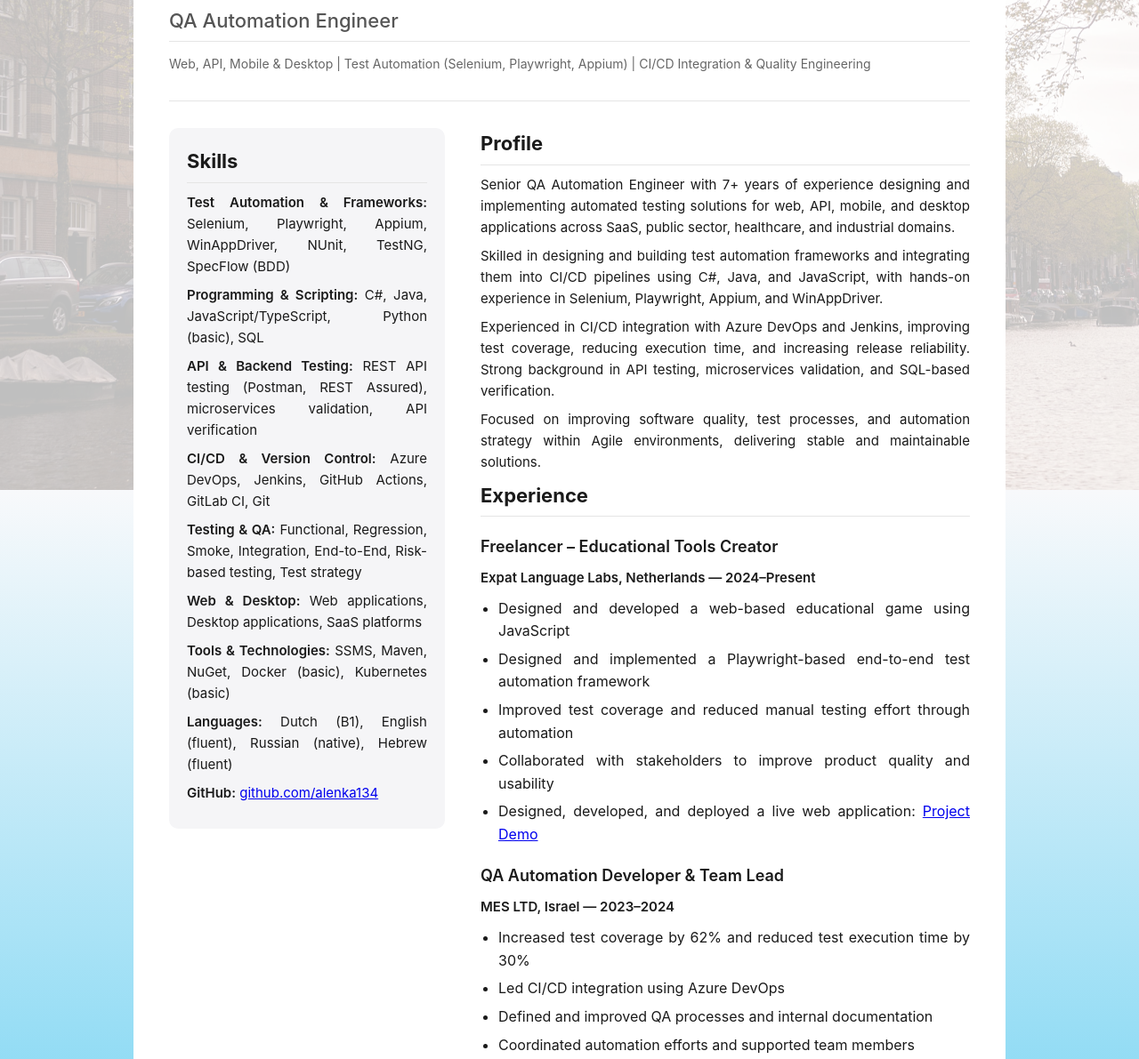
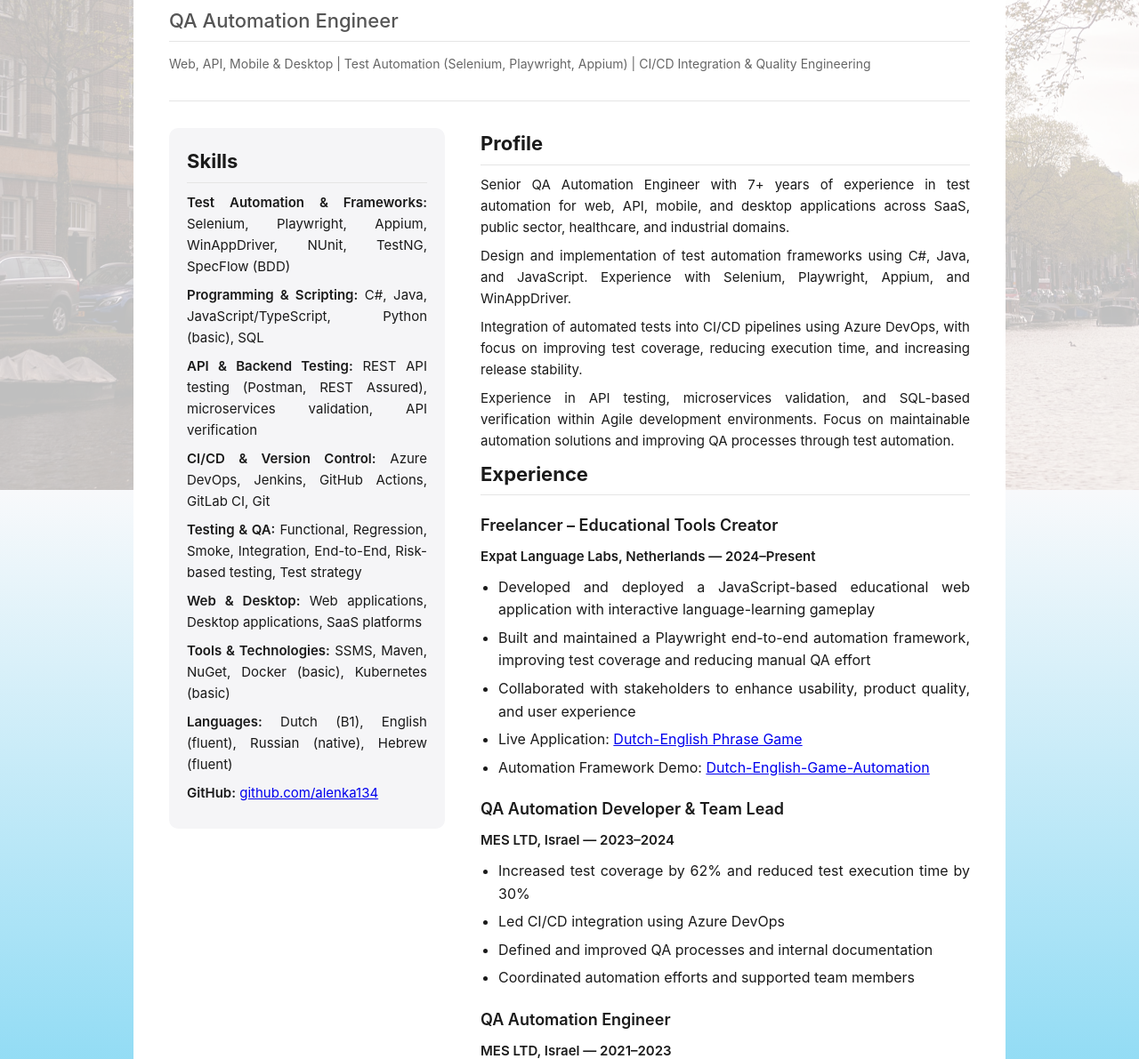
Before and after one commit to alenka134/my-first-blog, a Django app: page /cv/ in a window 1280 px wide. Shown: the part 249-1440 px from the top of the page at 89% size. Run offline with Django 5.2, Linux system fonts and the light colour scheme.

Commit message:
Update CV profile and translations

```diff
--- a/cv/templates/cv/cv.html
+++ b/cv/templates/cv/cv.html
@@ -82,19 +82,19 @@
                 <h2>{% trans "Profile" %}</h2>
 
                 <p>
-                    {% trans "Senior QA Automation Engineer with 7+ years of experience designing and implementing automated testing solutions for web, API, mobile, and desktop applications across SaaS, public sector, healthcare, and industrial domains." %}
+                    {% trans "Senior QA Automation Engineer with 7+ years of experience in test automation for web, API, mobile, and desktop applications across SaaS, public sector, healthcare, and industrial domains." %}
                 </p>
 
                 <p>
-                    {% trans "Skilled in designing and building test automation frameworks and integrating them into CI/CD pipelines using C#, Java, and JavaScript, with hands-on experience in Selenium, Playwright, Appium, and WinAppDriver." %}
+                    {% trans "Design and implementation of test automation frameworks using C#, Java, and JavaScript. Experience with Selenium, Playwright, Appium, and WinAppDriver." %}
                 </p>
 
                 <p>
-                    {% trans "Experienced in CI/CD integration with Azure DevOps and Jenkins, improving test coverage, reducing execution time, and increasing release reliability. Strong background in API testing, microservices validation, and SQL-based verification." %}
+                    {% trans "Integration of automated tests into CI/CD pipelines using Azure DevOps, with focus on improving test coverage, reducing execution time, and increasing release stability." %}
                 </p>
 
                 <p>
-                    {% trans "Focused on improving software quality, test processes, and automation strategy within Agile environments, delivering stable and maintainable solutions." %}
+                    {% trans "Experience in API testing, microservices validation, and SQL-based verification within Agile development environments. Focus on maintainable automation solutions and improving QA processes through test automation." %}
                 </p>
             </section>
 
@@ -106,14 +106,23 @@
                     <h3>{% trans "Freelancer – Educational Tools Creator" %}</h3>
                     <p><strong>{% trans "Expat Language Labs, Netherlands — 2024–Present" %}</strong></p>
                     <ul>
-                        <li>{% trans "Designed and developed a web-based educational game using JavaScript" %}</li>
-                        <li>{% trans "Designed and implemented a Playwright-based end-to-end test automation framework" %}</li>
-                        <li>{% trans "Improved test coverage and reduced manual testing effort through automation" %}</li>
-                        <li>{% trans "Collaborated with stakeholders to improve product quality and usability" %}</li>
+                        <li>{% trans "Developed and deployed a JavaScript-based educational web application with interactive language-learning gameplay" %}</li>
+
+                        <li>{% trans "Built and maintained a Playwright end-to-end automation framework, improving test coverage and reducing manual QA effort" %}</li>
+
+                        <li>{% trans "Collaborated with stakeholders to enhance usability, product quality, and user experience" %}</li>
+
                         <li>
-                            {% trans "Designed, developed, and deployed a live web application:" %}
+                            {% trans "Live Application:" %}
                             <a href="https://dutch-english-phrase-game.netlify.app/" target="_blank">
-                                {% trans "Project Demo" %}
+                                {% trans "Dutch-English Phrase Game" %}
+                            </a>
+                        </li>
+
+                        <li>
+                            {% trans "Automation Framework Demo:" %}
+                            <a href="https://github.com/alenka134/Dutch-English-Game-Automation" target="_blank">
+                                {% trans "Dutch-English-Game-Automation" %}
                             </a>
                         </li>
                     </ul>
```
Also changed, not shown: locale/nl/LC_MESSAGES/django.po, 2 other files.
